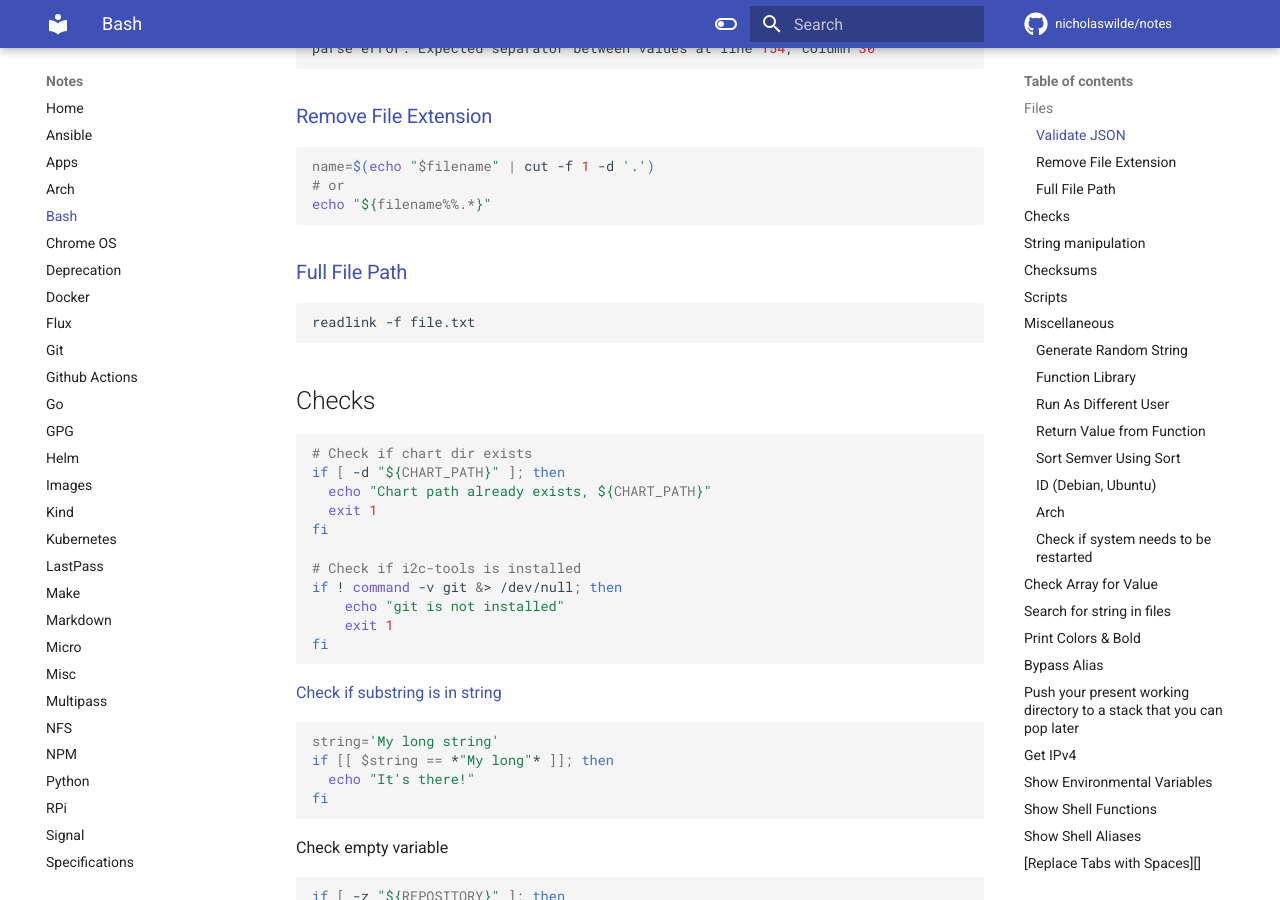
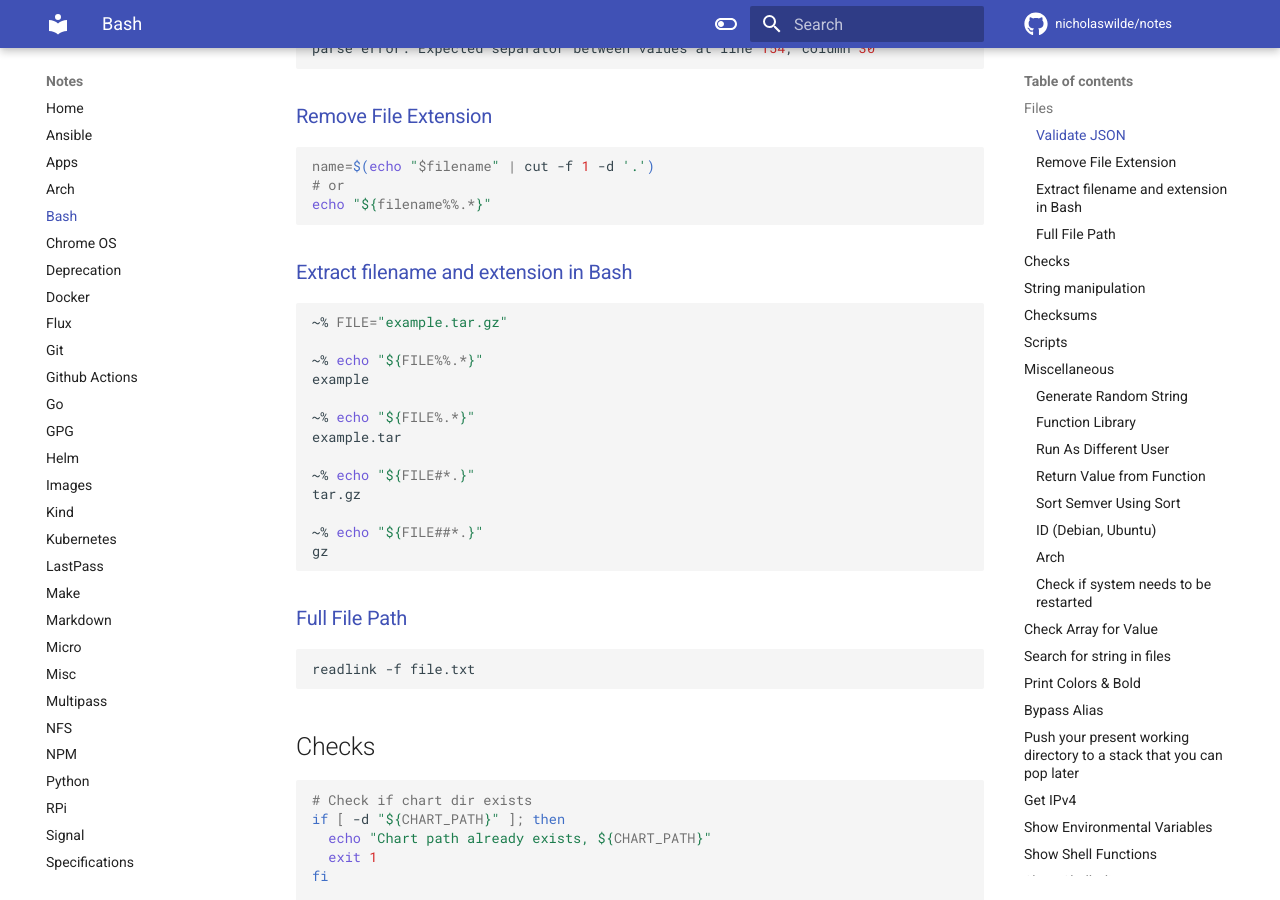
Before and after one commit to nicholaswilde/notes, an MkDocs documentation site: the page built from docs/bash.md, in a window 1280 px wide and 900 px high, scrolled down 1120 px. Built offline with MkDocs 1.6.1 and Material for MkDocs 9.7.7, drawn with Linux system fonts in a browser that asks for light colours; comment, search, counter and statistics services are not loaded.

Commit message:
Update bash.md

````diff
--- a/docs/bash.md
+++ b/docs/bash.md
@@ -63,6 +63,24 @@ parse error: Expected separator between values at line 154, column 30
 name=$(echo "$filename" | cut -f 1 -d '.')
 # or
 echo "${filename%%.*}"
+```
+
+### [Extract filename and extension in Bash](https://stackoverflow.com/a/965069/1061279)
+
+```shell
+~% FILE="example.tar.gz"
+
+~% echo "${FILE%%.*}"
+example
+
+~% echo "${FILE%.*}"
+example.tar
+
+~% echo "${FILE#*.}"
+tar.gz
+
+~% echo "${FILE##*.}"
+gz
 ```
 
 ### [Full File Path](https://stackoverflow.com/a/5265775/1061279)
````
